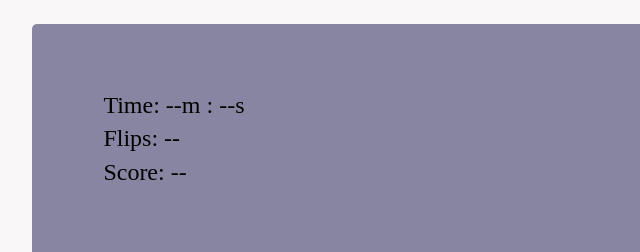
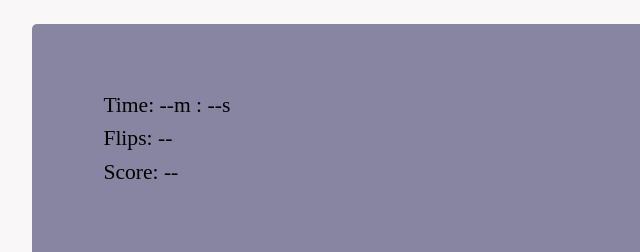
Before and after one commit to bunnysapple/Card-game, a plain HTML site: page index.html in a window 1280 px wide. Both pictures are taken after a click on the button "Start!". Shown: the top 252 px of the page, 160-800 px from the left. Drawn offline with Linux system fonts and the light colour scheme.

Commit message:
fix font-size changes with different devices

```diff
--- a/index.css
+++ b/index.css
@@ -253,3 +253,12 @@ body {
         font-size: 120%;
     }
 }
+
+@media only screen and (min-width: 50svh) {
+    * {
+        font-size: 100%;
+    }
+    #game-score > #scores {
+        font-size: 90%;
+    }
+}
```
